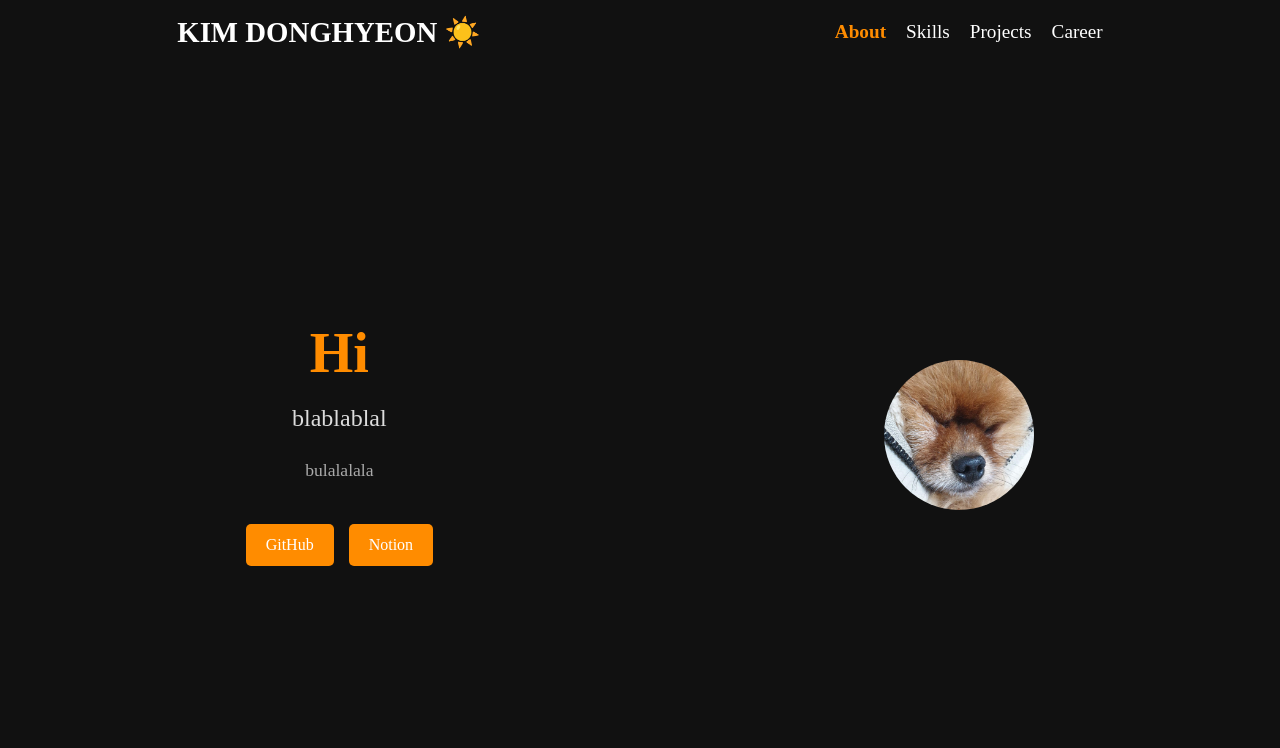
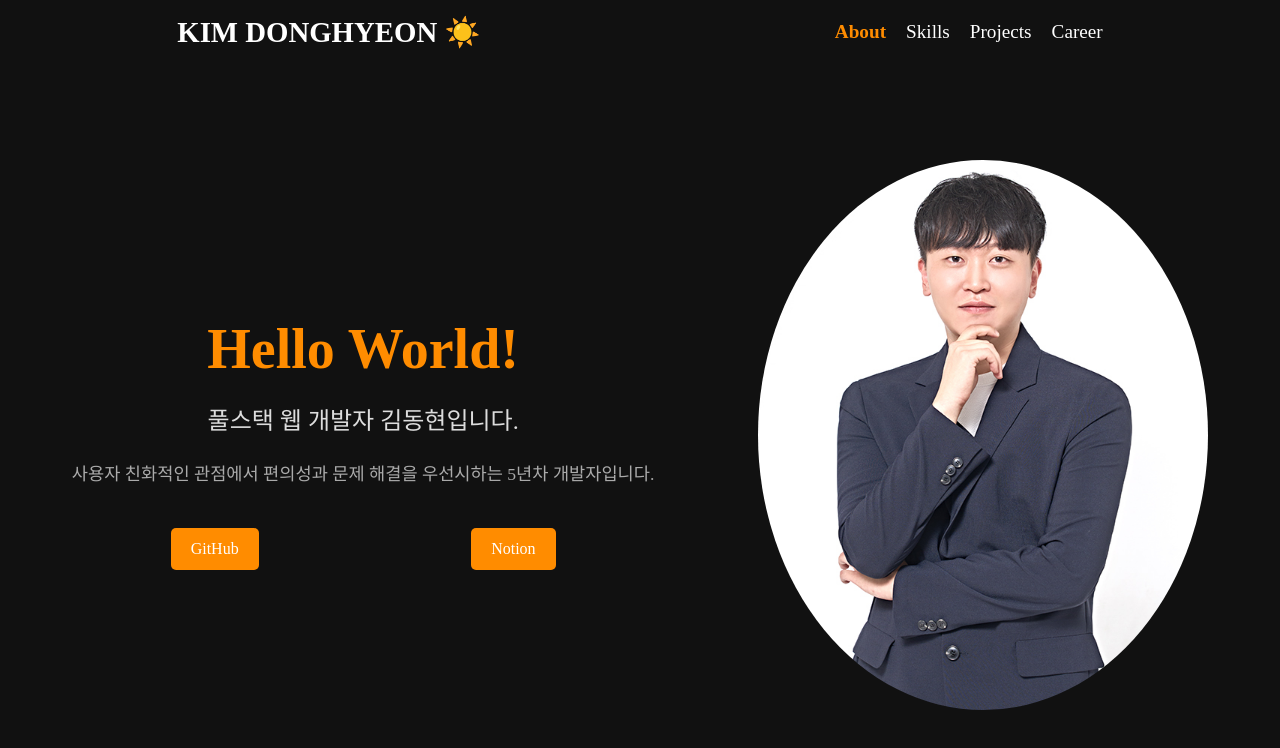
Before and after one commit to DongHyeonKim-tech/portfolio, a Next.js app: page / in a window 1280 px wide. Shown: the top 748 px of the page. Built offline with nearby package versions, Linux system fonts and the light colour scheme; no server answers.

Commit message:
[수정] 중간 작업 저장

```diff
--- a/src/components/About.tsx
+++ b/src/components/About.tsx
@@ -1,4 +1,4 @@
-import GGOMI from '@/../public/images/ggomi.jpg';
+import Profile from '@/../public/images/profile.jpg';
 import { CodeEffect } from '@/utils/commonUtils';
 import { motion } from 'framer-motion';
 import Image from 'next/image';
@@ -72,6 +72,7 @@ const Description = styled.p`
 const SocialLinks = styled.div`
   display: flex;
   gap: 10px;
+  justify-content: space-around;
 
   @media (min-width: 1200px) {
     gap: 15px;
@@ -105,8 +106,8 @@ const ProfileImageContainer = styled.div`
   margin-top: 20px;
 
   @media (min-width: 1200px) {
-    width: 150px;
-    height: 150px;
+    width: 450px;
+    height: 550px;
     margin-top: 30px;
   }
 `;
@@ -121,9 +122,12 @@ const About: React.FC = () => {
     >
       <CodeEffect id="code-effect">동현</CodeEffect>
       <LeftContainer>
-        <Title>{'Hi'}</Title>
-        <SubTitle>blablablal</SubTitle>
-        <Description>bulalalala</Description>
+        <Title>{'Hello World!'}</Title>
+        <SubTitle>풀스택 웹 개발자 김동현입니다.</SubTitle>
+        <Description>
+          사용자 친화적인 관점에서 편의성과 문제 해결을 우선시하는 5년차
+          개발자입니다.
+        </Description>
         <SocialLinks>
           <SocialButton href={'https://'} target={'_blank'}>
             GitHub
@@ -137,8 +141,8 @@ const About: React.FC = () => {
       <RightContainer>
         <ProfileImageContainer>
           <Image
-            src={GGOMI}
-            alt={'ggomi'}
+            src={Profile}
+            alt={'profile'}
             style={{ width: '100%', height: '100%', objectFit: 'cover' }}
           />
         </ProfileImageContainer>
--- a/src/components/Skills.tsx
+++ b/src/components/Skills.tsx
@@ -30,6 +30,7 @@ const BottomContainer = styled.div`
   gap: 15px;
   width: 100%;
   height: 50vh;
+  margin-top: 100px;
 
   @media (max-width: 480px) {
     flex-direction: column;
@@ -126,32 +127,36 @@ const SkillTitle = styled.h3`
 
 const skillData = [
   {
-    title: 'Frontend Development',
+    title: 'Frontend',
     skills: [
       { skill: 'React', level: 90 },
-      { skill: 'React', level: 80 },
-      { skill: 'React', level: 70 },
-      { skill: 'React', level: 60 },
+      { skill: 'Next.js', level: 90 },
+      { skill: 'Redux', level: 70 },
+      { skill: 'Zustand', level: 80 },
+      { skill: 'Recoil', level: 60 },
+      { skill: 'TypeScript', level: 85 },
+      { skill: 'CSS Modules', level: 75 },
     ],
   },
   {
-    title: 'Frontend Development',
+    title: 'Backend',
     skills: [
-      { skill: 'React', level: 10 },
-      { skill: 'React', level: 20 },
-      { skill: 'React', level: 30 },
-      { skill: 'React', level: 40 },
+      { skill: 'Django', level: 80 },
+      { skill: 'FastAPI', level: 80 },
+      { skill: 'Spring Boot', level: 60 },
+      { skill: 'RESTful API', level: 90 },
+      { skill: 'GraphQL', level: 60 },
+      { skill: 'Node.js', level: 70 },
     ],
   },
   {
-    title: 'Frontend Development',
+    title: 'others',
     skills: [
-      { skill: 'React', level: 90 },
-      { skill: 'React', level: 90 },
-      { skill: 'React', level: 90 },
-      { skill: 'React', level: 90 },
-      { skill: 'React', level: 90 },
-      { skill: 'React', level: 90 },
+      { skill: 'MySQL', level: 80 },
+      { skill: 'MSSQL', level: 80 },
+      { skill: 'MongoDB', level: 60 },
+      { skill: 'Docker', level: 70 },
+      { skill: 'AWS', level: 50 },
     ],
   },
 ];
```
